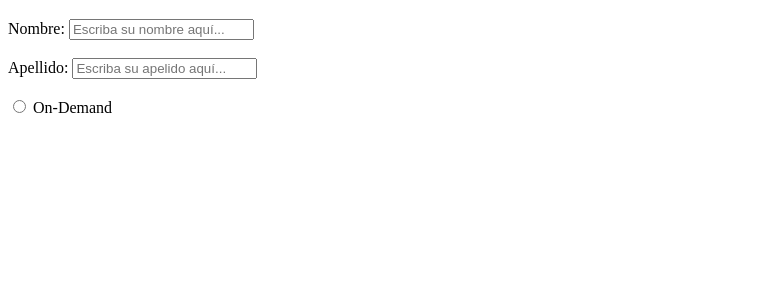
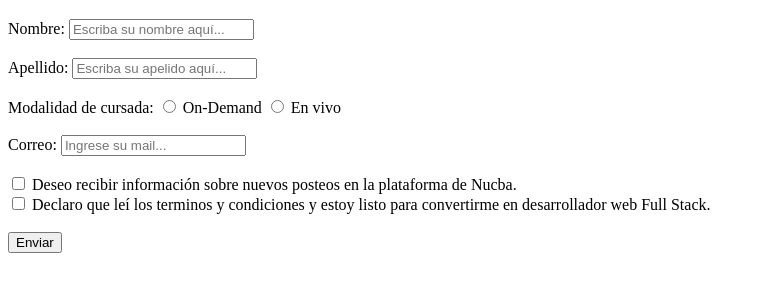
Before and after one commit to matiasrepo/NucbaEntregas, a plain HTML site: page Formularios/index.html in a window 1280 px wide. Shown: the part 61-352 px from the top of the page, without its empty margins (0-765 px from the left). Drawn offline with Linux system fonts and the light colour scheme.

Commit message:
finalizacion parte 3

```diff
--- a/Formularios/index.html
+++ b/Formularios/index.html
@@ -1,9 +1,9 @@
 <!DOCTYPE html>
 <html lang="en">
   <head>
-    <meta charset="UTF-8">
-    <meta http-equiv="X-UA-Compatible" content="IE=edge">
-    <meta name="viewport" content="width=device-width, initial-scale=1.0">
+    <meta charset="UTF-8" />
+    <meta http-equiv="X-UA-Compatible" content="IE=edge" />
+    <meta name="viewport" content="width=device-width, initial-scale=1.0" />
     <title>Formularios</title>
   </head>
   <body>
@@ -23,24 +23,72 @@
         <div class="FormNombre">
           <form action="Nombre">
             <label for="Nombre">Nombre:</label>
-                    <input id="Nombre" type="text" placeholder="Escriba su nombre aquí...">
+            <input
+              id="Nombre"
+              type="text"
+              placeholder="Escriba su nombre aquí..."
+            />
           </form>
         </div>
-        <br>
+        <br />
         <div class="FormApellido">
           <form action="Apellido">
             <label for="Apellido">Apellido:</label>
-                    <input id="Apellido" type="text" placeholder="Escriba su apelido aquí...">
+            <input
+              id="Apellido"
+              type="text"
+              placeholder="Escriba su apelido aquí..."
+            />
           </form>
         </div>
-        <br>
+        <br />
         <div class="FormModalidadCursada">
           <form action="TipoCursada">
-                    <input id="On-Demand" type="radio" name="On-Demand">
+            <label for="ModalidadCursada">Modalidad de cursada:</label>
+            <input id="On-Demand" type="radio" name="On-Demand" />
             <label for="On-Demand">On-Demand</label>
+            <input id="En vivo" type="radio" name="En vivo" />
+            <label for="En vivo">En vivo</label>
           </form>
         </div>
+        <br />
+        <div class="FormContactoMail">
+          <form action="FormMail">
+            <label for="Coreo">Correo:</label>
+            <input
+              id="Correo"
+              type="mail"
+              name="Correo"
+              placeholder="Ingrese su mail..."
+            />
+          </form>
+        </div>
+        <br />
 
+        <div class="TerminosRegistro">
+          <form action="FormTerminosCondiciones">
+            <input id="Newsletter" type="checkbox" name="Newsletter" />
+            <label for="RecibirInfoMail"
+              >Deseo recibir información sobre nuevos posteos en la plataforma
+              de Nucba.</label
+            >
+            <br />
+            <input
+              id="TerminosCondiciones"
+              type="checkbox"
+              name="TerminosCondiciones"
+            />
+            <label for="RecibirInfoMail"
+              >Declaro que leí los terminos y condiciones y estoy listo para
+              convertirme en desarrollador web Full Stack.</label
+            >
+          </form>
+        </div>
+        <br />
+
+        <div class="BotonEnviar">
+            <button type="Enviar">Enviar</button>
+        </div>
       </section>
     </main>
   </body>
```
Lines whose indentation alone changed are shown as unchanged.
